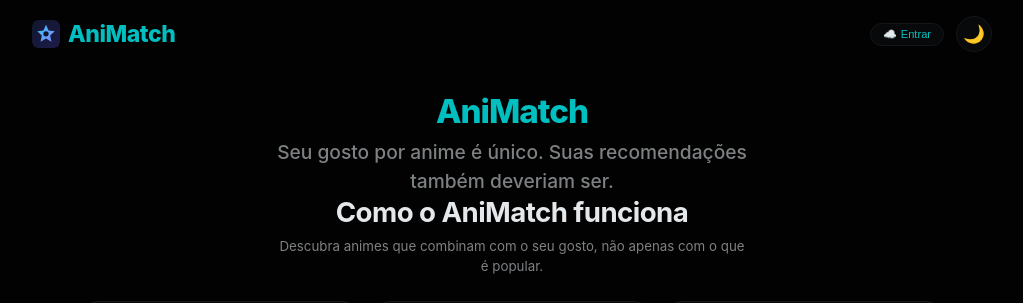
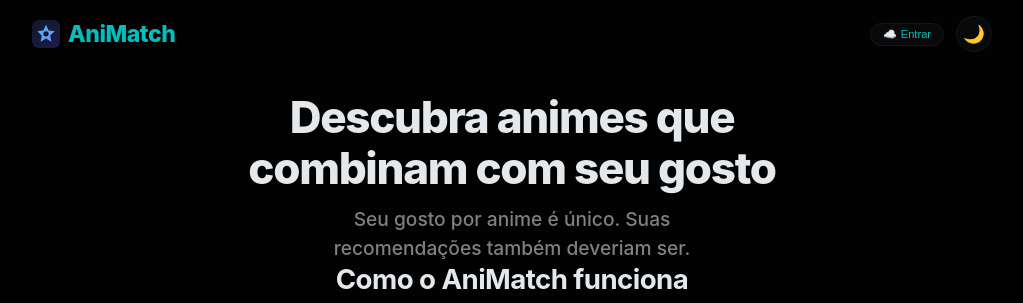
Before and after one commit to wagnergsantos/animatch, a React (Vite) app: page / in a window 1280 px wide. Shown: the top 303 px of the page, without its empty margins (128-1151 px from the left). Built offline with nearby package versions, Linux system fonts and the light colour scheme; no server answers.

Commit message:
feat(landing): elevate hero to expressive headline while keeping brand in top nav

```diff
--- a/src/components/LoginScreen.jsx
+++ b/src/components/LoginScreen.jsx
@@ -96,9 +96,11 @@ export default function LoginScreen({
         </div>
       </header>
 
-      {/* 2. Hero: Logo + Slogan */}
+      {/* 2. Hero: Chamada Expressiva + Slogan */}
       <section className={styles['hero-section']}>
-        <h1 className={styles['hero-title']}>AniMatch</h1>
+        <h1 className={styles['hero-headline']}>
+          Descubra animes que combinam com seu gosto
+        </h1>
         <p className={styles['hero-slogan']}>
           Seu gosto por anime é único. Suas recomendações também deveriam ser.
         </p>
--- a/src/components/LoginScreen.module.css
+++ b/src/components/LoginScreen.module.css
@@ -94,29 +94,31 @@
   align-items: center;
 }
 
-/* 2. Hero Section: Logo + Slogan */
+/* 2. Hero Section: Chamada Expressiva + Slogan */
 .hero-section {
   text-align: center;
-  max-width: 720px;
-  margin: var(--space-2) auto var(--space-10) auto;
+  max-width: 760px;
+  margin: var(--space-4) auto var(--space-10) auto;
 }
 
-.hero-title {
-  font-size: var(--text-2xl);
+.hero-headline {
+  font-size: clamp(var(--text-xl), 4vw, 2.75rem);
   font-weight: 800;
-  color: var(--color-primary);
+  color: var(--color-ink);
   letter-spacing: -0.03em;
-  margin: 0 0 var(--space-2) 0;
+  margin: 0 auto var(--space-3) auto;
   line-height: 1.15;
+  text-wrap: balance;
 }
 
 .hero-slogan {
-  font-size: var(--text-md);
+  font-size: clamp(var(--text-sm), 2vw, var(--text-md));
   font-weight: 500;
   color: var(--color-muted);
   margin: 0 auto;
-  max-width: 540px;
+  max-width: 560px;
   line-height: 1.5;
+  text-wrap: balance;
 }
 
 /* Container Principal do Conteúdo */
```
